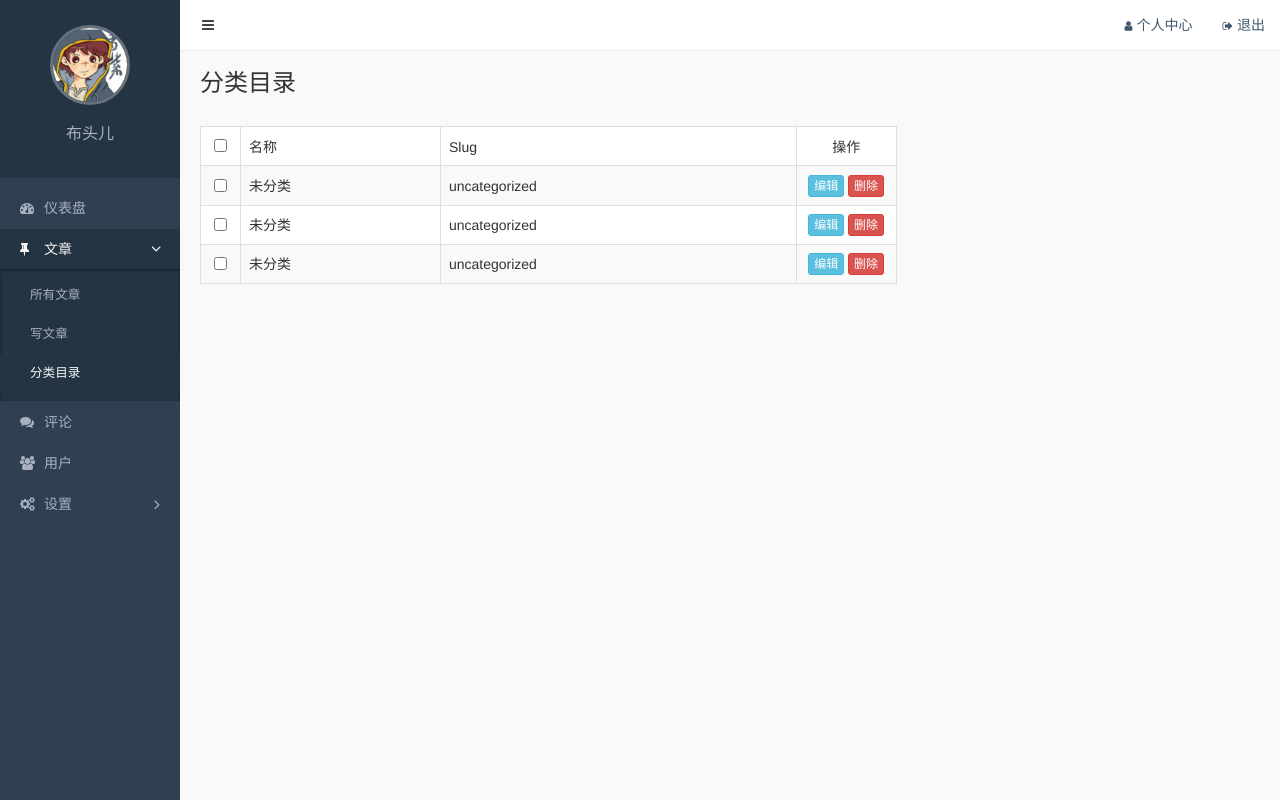
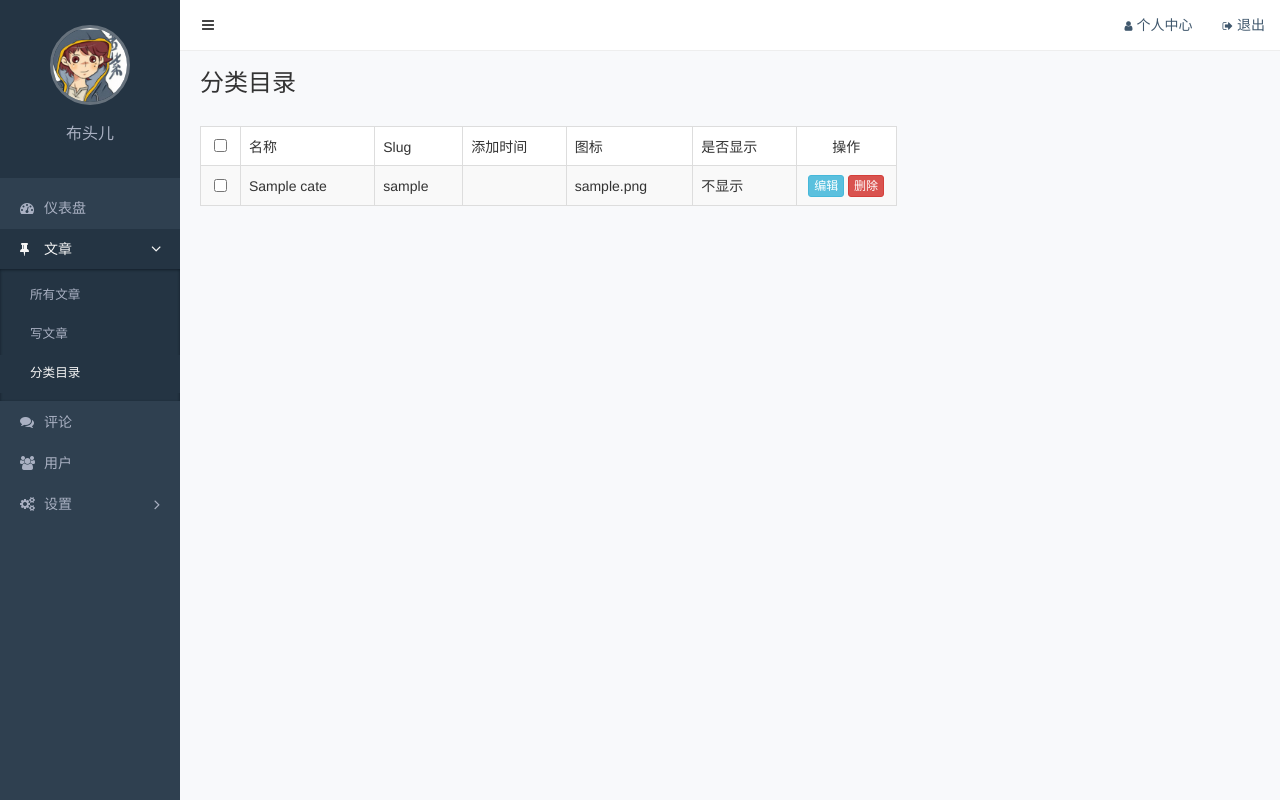
Before and after one commit to zhangweitao15/sundries, a PHP site: page /admin/cate/categories.php in a window 1280 px wide. Run offline with PHP 8.4, Linux system fonts and the light colour scheme; tables that the repository leaves empty or names only in its code hold one stand-in row (values such as "Sample post").

Commit message:
分类目录

```diff
--- a/alishow/template/admin/cate/categories.php
+++ b/alishow/template/admin/cate/categories.php
@@ -3,11 +3,11 @@
 <head>
   <meta charset="utf-8">
   <title>Categories &laquo; Admin</title>
-  <link rel="stylesheet" href="http://www.alishow.com/template/assets/vendors/bootstrap/css/bootstrap.css">
-  <link rel="stylesheet" href="http://www.alishow.com/template/assets/vendors/font-awesome/css/font-awesome.css">
-  <link rel="stylesheet" href="http://www.alishow.com/template/assets/vendors/nprogress/nprogress.css">
-  <link rel="stylesheet" href="http://www.alishow.com/template/assets/css/admin.css">
-  <script src="http://www.alishow.com/template/assets/vendors/nprogress/nprogress.js"></script>
+  <link rel="stylesheet" href="/template/assets/vendors/bootstrap/css/bootstrap.css">
+  <link rel="stylesheet" href="/template/assets/vendors/font-awesome/css/font-awesome.css">
+  <link rel="stylesheet" href="/template/assets/vendors/nprogress/nprogress.css">
+  <link rel="stylesheet" href="/template/assets/css/admin.css">
+  <script src="/template/assets/vendors/nprogress/nprogress.js"></script>
 </head>
 <body>
   <script>NProgress.start()</script>
@@ -34,43 +34,38 @@
             <!-- show when multiple checked -->
             <a class="btn btn-danger btn-sm" href="javascript:;" style="display: none">批量删除</a>
           </div>
+<?php
+include_once '../include/mysqli.php';
+$sql = "select * from ali_cate";
+$recutl_obj = mysqli_query($conn, $sql)
+?>
           <table class="table table-striped table-bordered table-hover">
             <thead>
               <tr>
                 <th class="text-center" width="40"><input type="checkbox"></th>
                 <th>名称</th>
                 <th>Slug</th>
+                <th>添加时间</th>
+                <th>图标</th>
+                <th>是否显示</th>
                 <th class="text-center" width="100">操作</th>
               </tr>
             </thead>
             <tbody>
+              <?php while ($row = mysqli_fetch_assoc($recutl_obj)) { ?>
               <tr>
                 <td class="text-center"><input type="checkbox"></td>
-                <td>未分类</td>
-                <td>uncategorized</td>
+                <td><?php echo $row['cate_name']; ?></td>
+                <td><?php echo $row['cate_slug']; ?></td>
+                <td><?php date('Y-m-d', $row['cate_addtime']) ?></td>
+                <td><?php echo $row['cate_icon']; ?></td>
+                <td><?php echo ($row['cate_show']==1) ? '显示' : '不显示'; ?></td>
                 <td class="text-center">
                   <a href="javascript:;" class="btn btn-info btn-xs">编辑</a>
                   <a href="javascript:;" class="btn btn-danger btn-xs">删除</a>
                 </td>
               </tr>
-              <tr>
-                <td class="text-center"><input type="checkbox"></td>
-                <td>未分类</td>
-                <td>uncategorized</td>
-                <td class="text-center">
-                  <a href="javascript:;" class="btn btn-info btn-xs">编辑</a>
-                  <a href="javascript:;" class="btn btn-danger btn-xs">删除</a>
-                </td>
-              </tr>
-              <tr>
-                <td class="text-center"><input type="checkbox"></td>
-                <td>未分类</td>
-                <td>uncategorized</td>
-                <td class="text-center">
-                  <a href="javascript:;" class="btn btn-info btn-xs">编辑</a>
-                  <a href="javascript:;" class="btn btn-danger btn-xs">删除</a>
-                </td>
-              </tr>
+              <?php } ?>
             </tbody>
           </table>
         </div>
@@ -80,7 +75,7 @@
 
   <div class="aside">
     <div class="profile">
-      <img class="avatar" src="http://www.alishow.com/template/uploads/avatar.jpg">
+      <img class="avatar" src="/template/uploads/avatar.jpg">
       <h3 class="name">布头儿</h3>
     </div>
     <ul class="nav">
@@ -116,8 +111,8 @@
     </ul>
   </div>
 
-  <script src="http://www.alishow.com/template/assets/vendors/jquery/jquery.js"></script>
-  <script src="http://www.alishow.com/template/assets/vendors/bootstrap/js/bootstrap.js"></script>
+  <script src="/template/assets/vendors/jquery/jquery.js"></script>
+  <script src="/template/assets/vendors/bootstrap/js/bootstrap.js"></script>
   <script>NProgress.done()</script>
 </body>
 </html>
--- /dev/null
+++ b/alishow/template/admin/include/mysqli.php
@@ -0,0 +1,4 @@
+<?php
+$conn = mysqli_connect('localhost', 'root', 'root', 'stuby');
+mysqli_query($conn, 'set names tuf8');
+?>
```
Also changed, not shown: demo/ajax3/code/goods/js/tags.js (+15 -4 lines).
